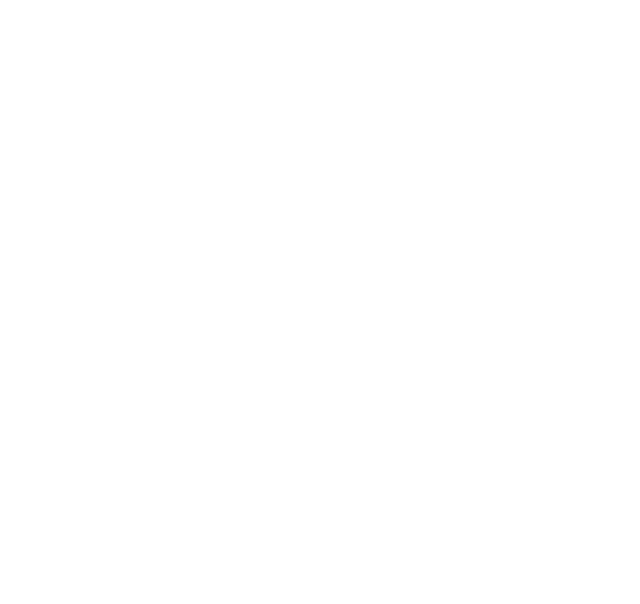
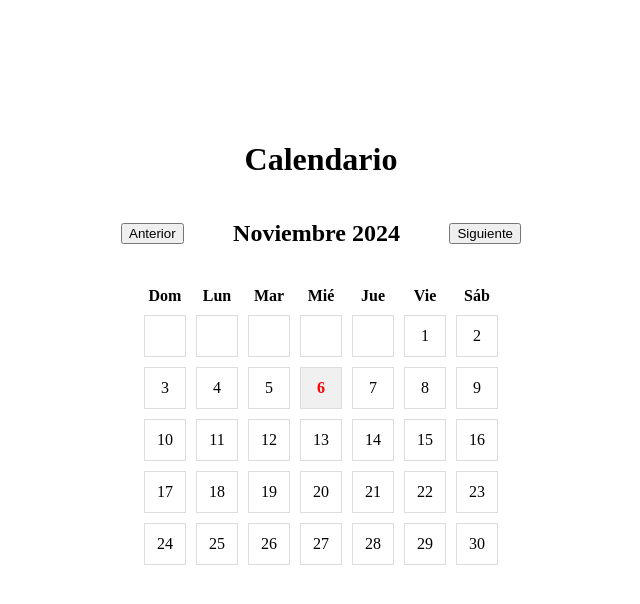
Before and after one commit to JesusRodrigoV/UAC-Pucarani-Web, a Vue app: page /calendar in a window 1280 px wide. Before the commit this address had no page. Shown: the top 604 px of the page, without its empty margins (319-959 px from the left). Built offline with nearby package versions, Linux system fonts and the light colour scheme.

Commit message:
calendario grande

```diff
--- /dev/null
+++ b/src/views/Boton.vue
@@ -0,0 +1,56 @@
+<template>
+    <button id="scrollToTopBtn" class="scroll-to-top-btn" @click="scrollToTop">
+        <i class='bx bxs-up-arrow'></i>
+    </button>
+</template>
+
+<script>
+export default {
+    mounted() {
+        window.onscroll = this.toggleScrollToTopBtn;
+    },
+    methods: {
+        scrollToTop() {
+            window.scrollTo({ top: 0, behavior: "smooth" });
+        },
+        toggleScrollToTopBtn() {
+            const btn = document.getElementById("scrollToTopBtn");
+            if (window.scrollY > 200) {
+                btn.style.display = "block";
+            } else {
+                btn.style.display = "none";
+            }
+        }
+    }
+};
+</script>
+
+<style>
+.scroll-to-top-btn {
+    position: fixed;
+    bottom: 25px;
+    right: 25px;
+    padding: 10px;
+    background-color: #d3d3d3;
+    color: #003366;
+    border: none;
+    border-radius: 35%;
+    cursor: pointer;
+    align-items: center;
+    text-align: center;
+    display: none;
+    font-size: 20px;
+    transition: background-color 0.3s;
+    z-index: 100;
+}
+
+.scroll-to-top-btn:hover {
+    background-color: #0055a5;
+    color: white;
+}
+
+
+html {
+    scroll-behavior: smooth;
+}
+</style>
--- a/src/views/Calendar.vue
+++ b/src/views/Calendar.vue
@@ -0,0 +1,124 @@
+<template>
+    <div class="calendar-container">
+      <h1>Calendario</h1>
+      <div class="calendar-header">
+        <button @click="prevMonth">Anterior</button>
+        <h2>{{ months[currentMonth] }} {{ currentYear }}</h2>
+        <button @click="nextMonth">Siguiente</button>
+      </div>
+      <div class="calendar-grid">
+        <div class="day-name" v-for="day in days" :key="day">{{ day }}</div>
+        <div
+          v-for="blank in blankDays"
+          :key="'blank-' + blank"
+          class="day-blank"
+        ></div>
+        <div
+          v-for="day in daysInMonth"
+          :key="day"
+          class="day"
+          :class="{ today: isToday(day) }"
+        >
+          {{ day }}
+        </div>
+      </div>
+    </div>
+  </template>
+
+  <script>
+  export default {
+    data() {
+      return {
+        currentDate: new Date(),
+        currentMonth: new Date().getMonth(),
+        currentYear: new Date().getFullYear(),
+        days: ['Dom', 'Lun', 'Mar', 'Mié', 'Jue', 'Vie', 'Sáb'],
+        months: [
+          'Enero', 'Febrero', 'Marzo', 'Abril', 'Mayo', 'Junio',
+          'Julio', 'Agosto', 'Septiembre', 'Octubre', 'Noviembre', 'Diciembre'
+        ],
+      };
+    },
+    computed: {
+      daysInMonth() {
+        const days = new Date(this.currentYear, this.currentMonth + 1, 0).getDate();
+        return Array.from({ length: days }, (v, k) => k + 1);
+      },
+      blankDays() {
+        const firstDay = new Date(this.currentYear, this.currentMonth, 1).getDay();
+        return Array.from({ length: firstDay }, (v, k) => k);
+      }
+    },
+    methods: {
+      nextMonth() {
+        if (this.currentMonth === 11) {
+          this.currentMonth = 0;
+          this.currentYear++;
+        } else {
+          this.currentMonth++;
+        }
+      },
+      prevMonth() {
+        if (this.currentMonth === 0) {
+          this.currentMonth = 11;
+          this.currentYear--;
+        } else {
+          this.currentMonth--;
+        }
+      },
+      isToday(day) {
+        const today = new Date();
+        return (
+          today.getDate() === day &&
+          today.getMonth() === this.currentMonth &&
+          today.getFullYear() === this.currentYear
+        );
+      }
+    }
+  };
+  </script>
+
+  <style scoped>
+  .calendar-container {
+    display: flex;
+    flex-direction: column;
+    align-items: center;
+    padding: 20px;
+  }
+
+  .calendar-header {
+    display: flex;
+    justify-content: space-between;
+    align-items: center;
+    width: 100%;
+    max-width: 400px;
+    margin-bottom: 20px;
+  }
+
+  .calendar-grid {
+    display: grid;
+    grid-template-columns: repeat(7, 1fr);
+    gap: 10px;
+    max-width: 400px;
+  }
+
+  .day-name {
+    font-weight: bold;
+    text-align: center;
+  }
+
+  .day, .day-blank {
+    width: 40px;
+    height: 40px;
+    display: flex;
+    justify-content: center;
+    align-items: center;
+    border: 1px solid #ddd;
+  }
+
+  .today {
+    background-color: #f0f0f0;
+    font-weight: bold;
+    color: red;
+  }
+  </style>
--- a/src/views/Header.vue
+++ b/src/views/Header.vue
@@ -12,9 +12,9 @@ const toggleMenu = () => {
 <template>
   <header class="header">
     <div class="header-left">
-   <!--   <RouterLink to="/">
+   <RouterLink to="/">
         <img src="../assets/images/logoHorizontalAzulUAC.png" alt="Logo UAC" class="logo-uac" />
-      </RouterLink> -->
+      </RouterLink>
     </div>
 
     <!-- Icono de menú hamburguesa -->
--- a/src/views/contacts.vue
+++ b/src/views/contacts.vue
@@ -80,8 +80,8 @@ export default {
         <!-- Redes Sociales -->
         <div class="social-media">
             <h3>Encuéntranos en Facebook</h3>
-            <a href="https://www.facebook.com/carrera1" target="_blank">Carrera 1 - UAC UCB</a>
-            <a href="https://www.facebook.com/carrera2" target="_blank">Carrera 2 - UAC UCB</a>
+            <a href="https://www.facebook.com/carrera1" target="_blank">Enfermería - UAC UCB</a>
+            <a href="https://www.facebook.com/carrera2" target="_blank">Fisiología y kimeología - UAC UCB</a>
         </div>
 
     </div>
--- a/src/views/enfe.vue
+++ b/src/views/enfe.vue
@@ -11,7 +11,7 @@ import Footer from './Footer.vue'
     <div class="image-container">
       <img src="@/assets/images/car_enfe.jfif" alt="Carreras UAC" class="main-image" />
       <div class="overlay">
-        <h1 class="overlay-text">Fisioterapia y Kinesiología</h1>
+        <h1 class="overlay-text">Enfermería</h1>
       </div>
     </div>
 
--- a/src/views/home.vue
+++ b/src/views/home.vue
@@ -1,64 +1,13 @@
 <script setup>
-import Header from './Header.vue';
-import Footer from './Footer.vue';
-import { ref, onMounted } from 'vue';
+import Header from './Header.vue'
+import Footer from './Footer.vue'
+import Boton from './Boton.vue'
+import { RouterLink } from 'vue-router';
 
-
-const showCalendar = ref(false);
-
-
-function toggleCalendar() {
-  showCalendar.value = !showCalendar.value;
-  console.log('Toggling calendar', showCalendar.value);
-}
-
-onMounted(() => {
-  const calendarDiv = document.getElementById('small-calendar');
-  const today = new Date();
-  const month = today.toLocaleString('default', { month: 'long' });
-  const year = today.getFullYear();
-
-  const firstDay = new Date(today.getFullYear(), today.getMonth(), 1).getDay();
-  const daysInMonth = new Date(today.getFullYear(), today.getMonth() + 1, 0).getDate();
-
-
-  let calendarHTML = `
-    <h4>${month} ${year}</h4>
-    <table>
-      <tr><th>Lun</th><th>Mar</th><th>Mié</th><th>Jue</th><th>Vie</th><th>Sáb</th><th>Dom</th></tr>
-      <tr>
-  `;
-
-
-  for (let i = 0; i < firstDay; i++) {
-    calendarHTML += '<td></td>';
-  }
-
-
-  for (let day = 1; day <= daysInMonth; day++) {
-    calendarHTML += `<td>${day}</td>`;
-    if ((day + firstDay) % 7 === 0) {
-      calendarHTML += '</tr><tr>';
-    }
-  }
-
-
-  calendarHTML += '</tr></table>';
-
-
-  calendarDiv.innerHTML = calendarHTML;
-});
 </script>
-
-
 
 <template>
   <Header />
-
-<div class="logo-container">
-  <img src="@/assets/images/logoAzulUAC.png" alt="Logo UAC" class="uac-logo" />
-</div>
-
   <div class="home-container">
     <div class="image-container">
       <img src="@/assets/images/uac_inicio.jfif" alt="UAC Inicio" class="home-image" />
@@ -67,23 +16,13 @@ onMounted(() => {
       </div>
     </div>
   </div>
-
-  <div class="icon-container" @click="toggleCalendar">
-    <img src="@/assets/images/icono.png" alt="Icono Calendario" class="calendar-icon" />
-  </div>
-
-  <transition name="fade">
-    <div v-if="showCalendar" class="calendar-container">
-      <h3>Calendario</h3>
-      <div id="small-calendar"></div>
-      <a href="full-calendar.html" class="calendar-link">Calendario completo</a>
-    </div>
-  </transition>
+  <Boton />
+  <RouterLink to="/calendar">
+  <img src="@/assets/images/icono.png" alt="Calendario" class="calendar-icon" />
+</RouterLink>
 
   <Footer />
 </template>
-
-
 
 <style scoped>
 .home-container {
@@ -126,73 +65,13 @@ onMounted(() => {
   text-align: center;
 }
 
-
-.icon-container {
+.calendar-icon {
+  width: 50px;
+  height: 50px;
+  cursor: pointer;
   position: fixed;
-  bottom: 500px;
+  bottom: 20px;
   right: 20px;
-  cursor: pointer;
-  z-index: 100;
-}
-
-
-.calendar-icon {
-  width: 30px;
-  height: 30px;
-}
-
-/* Contenedor del calendario */
-.calendar-container {
-  padding: 20px;
-  background-color: #f9f9f9;
-  border-radius: 5px;
-  text-align: center;
-  margin-top: 20px;
-}
-
-#small-calendar {
-  display: inline-block;
-  background-color: #fff;
-  border: 1px solid #ccc;
-  border-radius: 5px;
-  padding: 15px;
-}
-
-.calendar-link {
-  margin-top: 10px;
-  display: inline-block;
-  color: #007BFF;
-  text-decoration: none;
-}
-
-.calendar-link:hover {
-  text-decoration: underline;
-}
-.fade-enter-active, .fade-leave-active {
-  transition: opacity 0.5s;
-}
-.fade-enter, .fade-leave-to {
-  opacity: 0;
-}
-
-
-.logo-container {
-  position: fixed;
-  top: 25px;
-  left: 20px;
-  z-index: 9999;
-}
-
-
-
-.uac-logo {
-  width: 100px;
-  height: auto;
-  transition: transform 0.3s ease-in-out;
-}
-
-.icon-container:hover .uac-logo {
-  transform: translateY(10px);
 }
 
 </style>
--- a/src/views/jobBank.vue
+++ b/src/views/jobBank.vue
@@ -29,7 +29,7 @@ onMounted(() => {
     <div class="image-container">
       <img src="@/assets/images/bolsa.jfif" alt="Carreras UAC" class="main-image" />
       <div class="overlay">
-        <h1 class="overlay-text">Fisioterapia y Kinesiología</h1>
+        <h1 class="overlay-text">Bolsa de trabajo</h1>
       </div>
     </div>
 <div><h1>Para enfermería</h1></div>
```
Also changed, not shown: src/router/index.js (+7 -0 lines).
